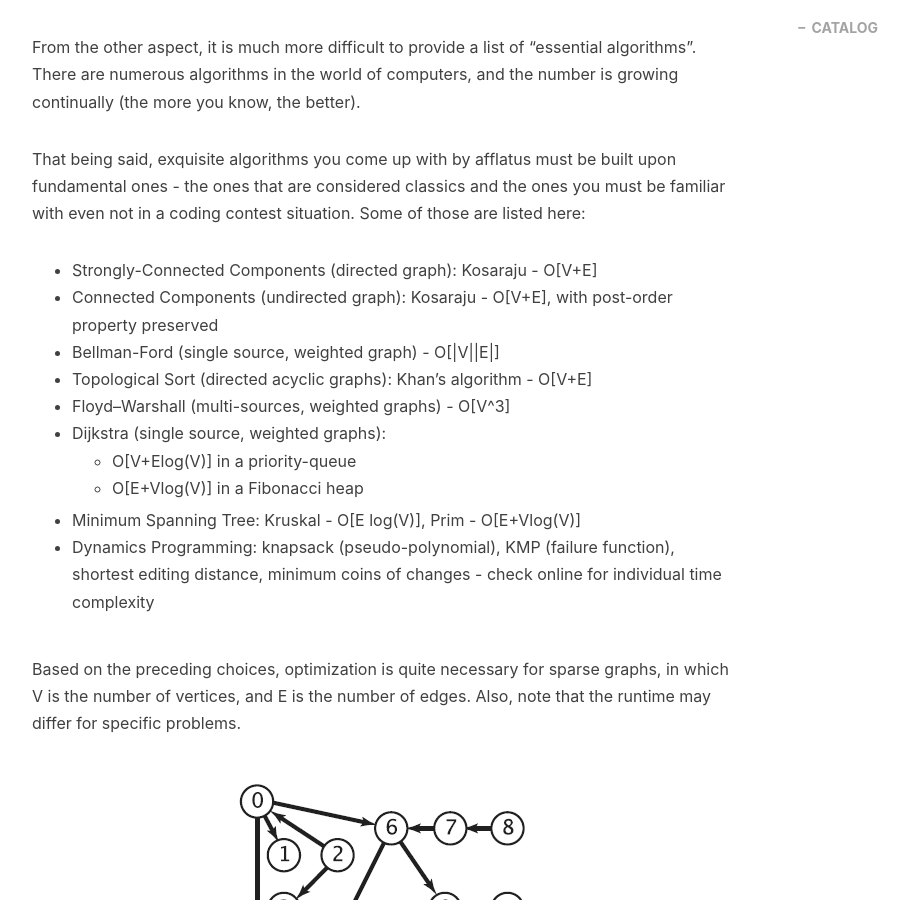
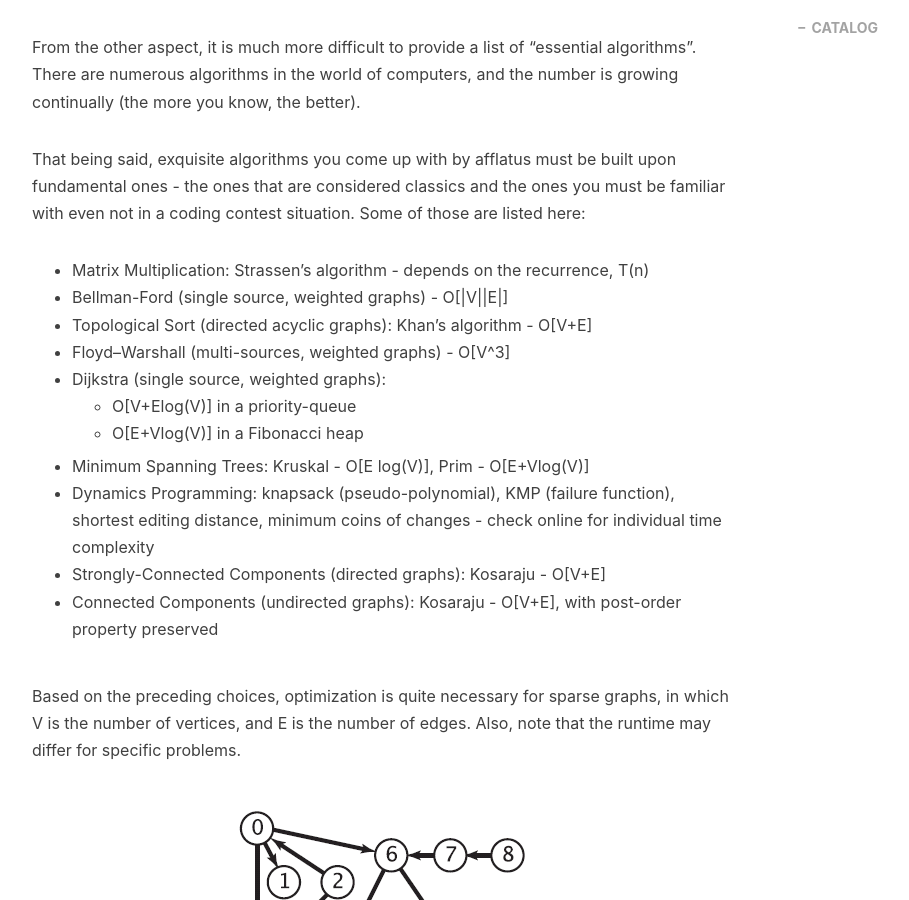
Before and after one commit to gengyu89/gengyu89.github.io, a Jekyll site: the page built from _posts/2020-09-13-leetcode-journey.markdown, in a window 1280 px wide and 900 px high, scrolled down 3681 px. Shown: the whole window, without its empty margins (233-1142 px from the left). Built offline with Jekyll 4.4.1, drawn with Linux system fonts in a browser that asks for light colours; nearby versions of some CDN libraries; comment, search, counter and statistics services are not loaded.

```diff
--- a/_posts/2020-09-13-leetcode-journey.markdown
+++ b/_posts/2020-09-13-leetcode-journey.markdown
@@ -58,16 +58,17 @@
 From the other aspect, it is much more difficult to provide a list of "essential algorithms". There are numerous algorithms in the world of computers, and the number is growing continually (the more you know, the better).
 
 That being said, exquisite algorithms you come up with by afflatus must be built upon fundamental ones - the ones that are considered classics and the ones you must be familiar with even not in a coding contest situation. Some of those are listed here:
-* Strongly-Connected Components (directed graph): Kosaraju - O[V+E]
-* Connected Components (undirected graph): Kosaraju - O[V+E], with post-order property preserved
-* Bellman-Ford (single source, weighted graph) - O[\|V\|\|E\|]
+* Matrix Multiplication: Strassen’s algorithm - depends on the recurrence, T(n)
+* Bellman-Ford (single source, weighted graphs) - O[\|V\|\|E\|]
 * Topological Sort (directed acyclic graphs): Khan's algorithm - O[V+E]
 * Floyd–Warshall (multi-sources, weighted graphs) - O[V^3]
 * Dijkstra (single source, weighted graphs):
   - O[V+Elog(V)] in a priority-queue
   - O[E+Vlog(V)] in a Fibonacci heap
-* Minimum Spanning Tree: Kruskal - O[E log(V)], Prim - O[E+Vlog(V)]
+* Minimum Spanning Trees: Kruskal - O[E log(V)], Prim - O[E+Vlog(V)]
 * Dynamics Programming: knapsack (pseudo-polynomial), KMP (failure function), shortest editing distance, minimum coins of changes - check online for individual time complexity
+* Strongly-Connected Components (directed graphs): Kosaraju - O[V+E]
+* Connected Components (undirected graphs): Kosaraju - O[V+E], with post-order property preserved
 
 Based on the preceding choices, optimization is quite necessary for sparse graphs, in which V is the number of vertices, and E is the number of edges. Also, note that the runtime may differ for specific problems.
 
```
